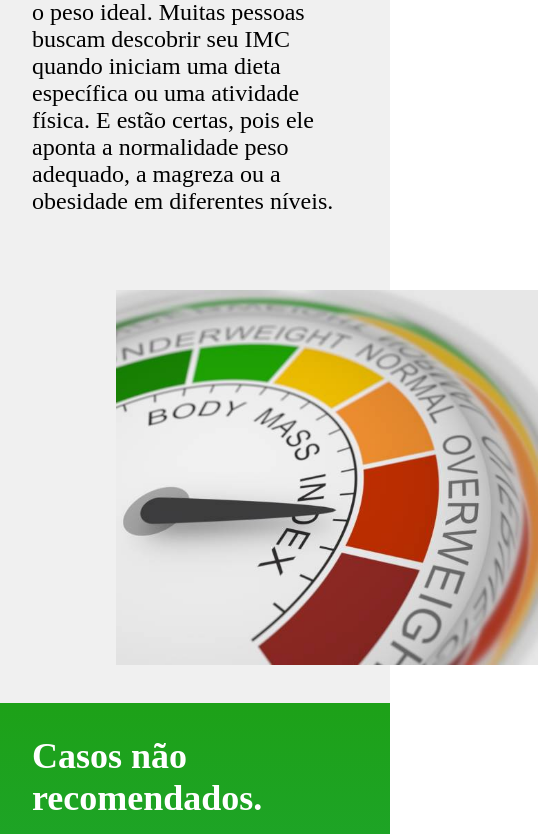
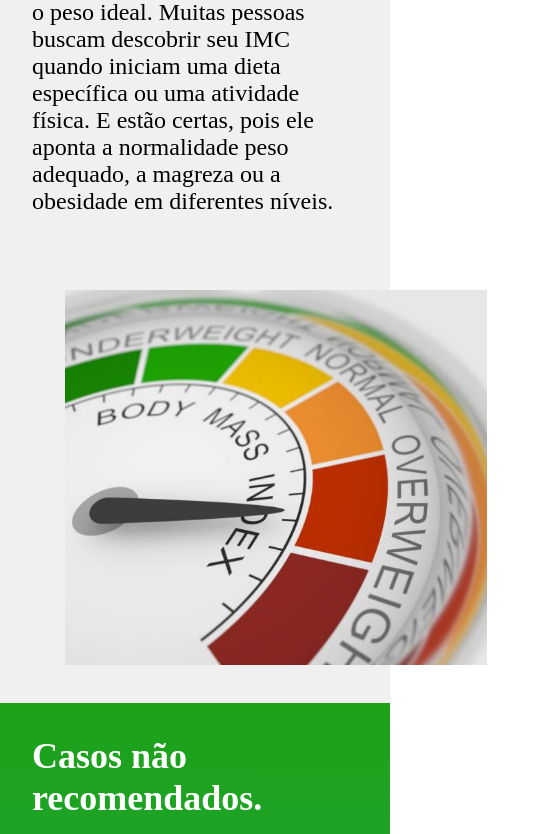
Before and after one commit to williandotdev/CalculadoraIMC, a plain HTML site: page index.html in a window 390 px wide. Shown: the part 1054-1888 px from the top of the page, 538 px wide, since content can reach past the window. Drawn offline with Linux system fonts and the light colour scheme.

Commit message:
Debug responsividade 0.2

```diff
--- a/style.css
+++ b/style.css
@@ -209,7 +209,7 @@ label{
   }
   .container img{
     margin-top: 3rem;
-    margin-left: 10vh;
+    margin-left: 10%;
     height: auto;
     width: 50vh;
   }
```
